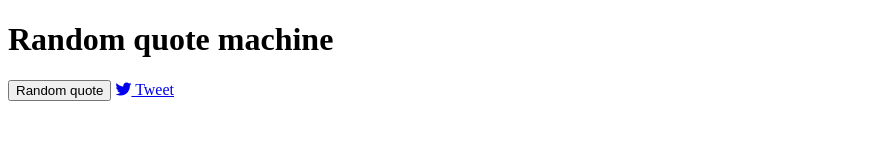
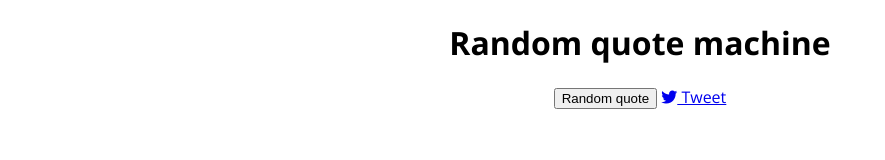
Before and after one commit to paulinastefanska/random-quote, a plain HTML site: page index.html in a window 1280 px wide. Shown: the whole page, without its empty margins (0-885 px from the left). Drawn offline with nearby package versions, Linux system fonts and the light colour scheme.

Commit message:
Add styles and font

```diff
--- a/index.html
+++ b/index.html
@@ -5,6 +5,7 @@
 		<title>Random quote</title>
 		<meta name="viewport" content="width=device-width, initial-scale=1.0">
     	<link rel="stylesheet" href="https://use.fontawesome.com/releases/v5.8.1/css/all.css" integrity="sha384-50oBUHEmvpQ+1lW4y57PTFmhCaXp0ML5d60M1M7uH2+nqUivzIebhndOJK28anvf" crossorigin="anonymous">
+    	<link href="https://fonts.googleapis.com/css?family=Open+Sans:400,700&display=swap" rel="stylesheet">
 		<link rel="stylesheet" type="text/css" href="css/style.css">
 	</head>
 	<body>
--- a/sass/style.scss
+++ b/sass/style.scss
@@ -0,0 +1,5 @@
+body {
+	margin: 0 auto;
+	text-align: center;
+	font-family: 'Open Sans', sans-serif;
+}
```
Also changed, not shown: css/style.css (added).
